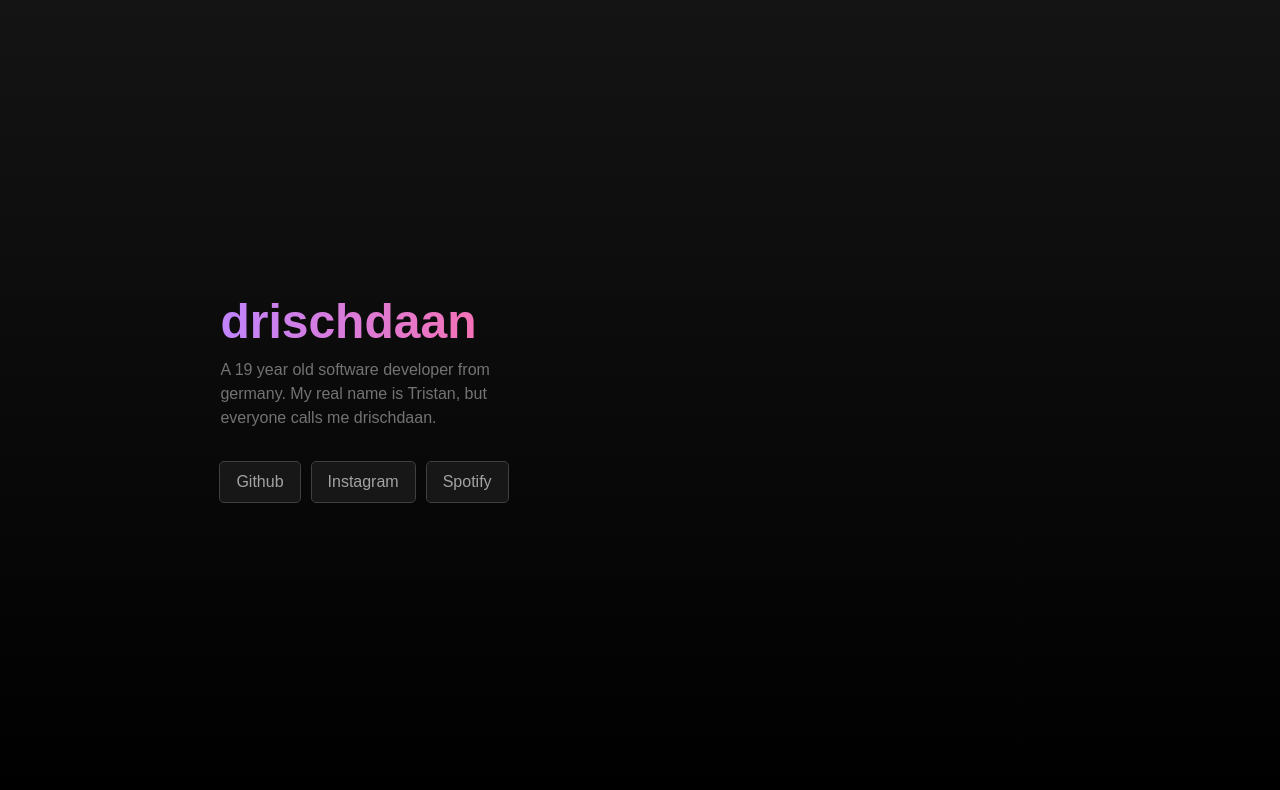
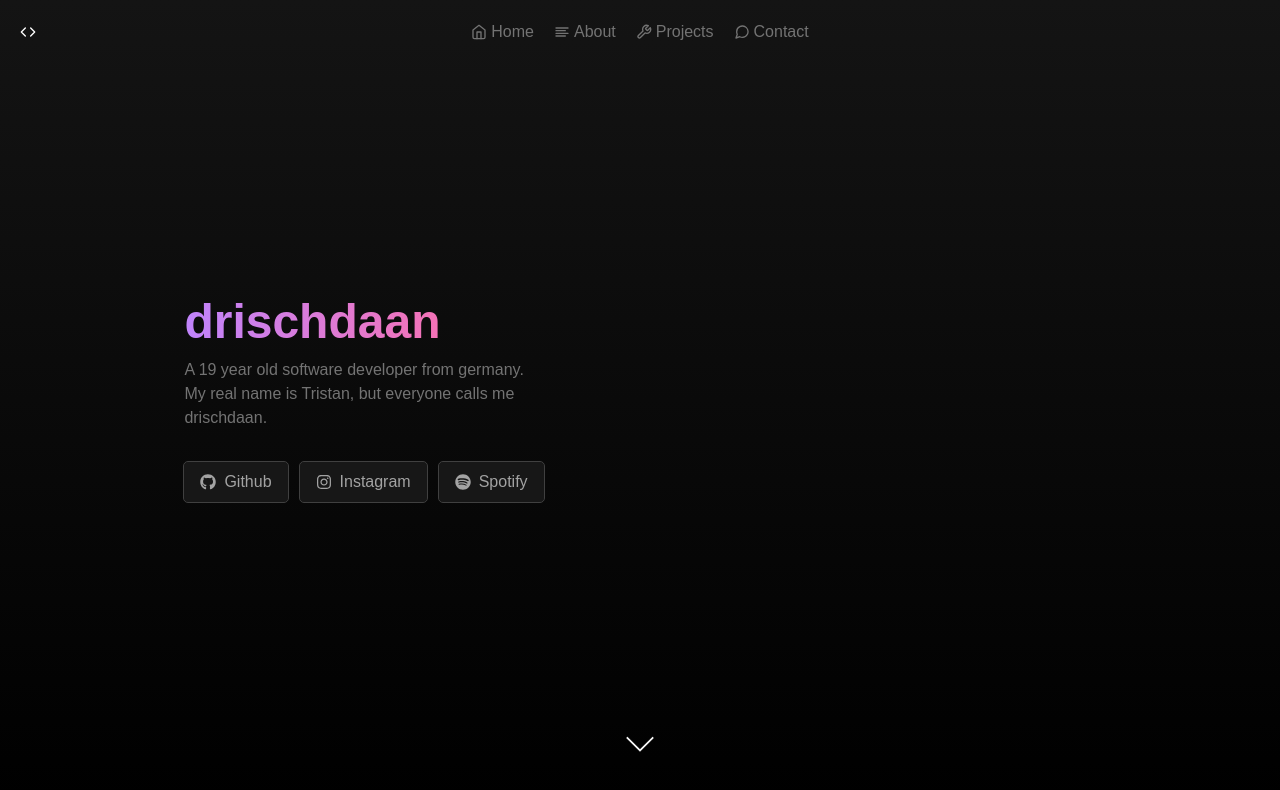
Before and after one commit to Drischdaan/drischdaan.dev, a Next.js app: page / in a window 1280 px wide. Shown: the top 790 px of the page. Built offline with nearby package versions, Linux system fonts and the light colour scheme; a web font is replaced by a local one.

Commit message:
chore: adds header component

```diff
--- /dev/null
+++ b/app/components/Header.tsx
@@ -0,0 +1,35 @@
+import { FiCode, FiHome, FiAlignLeft, FiTool, FiMessageCircle } from 'react-icons/fi';
+import { TbBrandNextjs } from 'react-icons/tb';
+
+export default function Header() {
+  return (
+    <div className="absolute top-0 left-0 w-full grid grid-cols-3 p-5">
+      <div className="flex justify-start items-center">
+        <div className='group cursor-pointer relative'>
+          <FiCode/>
+          <div className='hidden group-hover:block w-[331px] cursor-auto absolute py-2 text-sm'>
+            <div className='p-3 w-full rounded bg-neutral-900 outline outline-1 outline-neutral-700 flex justify-start items-center gap-1'>
+              This website was developed with <TbBrandNextjs className='text-2xl'/> <span className='font-semibold'>NextJs <span className='text-xs'>v13.1.5</span></span>
+            </div>
+          </div>
+        </div>
+      </div>
+      <div className="flex flex-row justify-center items-center">
+        <ul className="flex justify-center items-center gap-5 text-neutral-500">
+          <li className="hover:text-purple-400 cursor-pointer hover:scale-105 transition-all duration-300">
+            <a className='flex justify-center items-center gap-1'><FiHome/>Home</a>
+          </li>
+          <li className="hover:text-purple-400 cursor-pointer hover:scale-105 transition-all duration-300">
+            <a className='flex justify-center items-center gap-1'><FiAlignLeft/>About</a>
+          </li>
+          <li className="hover:text-purple-400 cursor-pointer hover:scale-105 transition-all duration-300">
+            <a className='flex justify-center items-center gap-1'><FiTool/>Projects</a>
+          </li>
+          <li className="hover:text-purple-400 cursor-pointer hover:scale-105 transition-all duration-300">
+            <a className='flex justify-center items-center gap-1'><FiMessageCircle/>Contact</a>
+          </li>
+        </ul>
+      </div>
+    </div>
+  );
+}
--- a/app/home.page.scss
+++ b/app/home.page.scss
@@ -1,3 +1,9 @@
 .social-button {
-  @apply px-4 py-2 text-neutral-400 bg-neutral-900 outline outline-1 outline-neutral-700 rounded hover:bg-neutral-800 transition-colors duration-300;
+  @apply
+    px-4 py-2
+    text-neutral-400 bg-neutral-900 hover:bg-neutral-800
+    outline outline-1 outline-neutral-700
+    rounded transition-colors duration-300
+    flex justify-start items-center gap-2
+  ;
 }
--- a/app/page.tsx
+++ b/app/page.tsx
@@ -1,9 +1,14 @@
 import './home.page.scss';
+
+import { FaGithub, FaInstagram, FaSpotify } from 'react-icons/fa';
+import { TfiAngleDown } from 'react-icons/tfi';
+import Header from './components/Header';
 
 export default async function Home() {
   return (
-    <div className="w-screen h-screen flex justify-center items-center flex-col-reverse md:flex-row">
-      <div className="flex-1 flex justify-center items-start md:items-center px-32 py-10">
+    <div className="w-screen h-screen flex justify-center items-center flex-col-reverse md:flex-row relative">
+      <Header/>
+      <div className="flex-1 flex justify-center items-start md:items-center px-10 sm:px-32 py-10">
         <div className="basis-full lg:basis-3/4 xl:basis-1/2 flex justify-center items-start flex-col gap-3">
           <h1 className="font-bold text-5xl text-transparent bg-clip-text bg-gradient-to-r from-purple-400 to-pink-400">
             drischdaan
@@ -12,16 +17,28 @@ export default async function Home() {
             A 19 year old software developer from germany.
             My real name is Tristan, but everyone calls me drischdaan.
           </p>
-          <div className='mt-5 flex justify-start items-center gap-3'>
-            <a href='https://github.com/Drischdaan' target='_blank' rel='noreferrer' className="social-button">Github</a>
-            <a href='https://instagram.com/drischdaan' target='_blank' rel='noreferrer' className="social-button">Instagram</a>
-            <a href='https://open.spotify.com/user/wqqh06uhneiz0mm94aqsgzhte?si=612ccbedd32541bb' target='_blank' rel='noreferrer' className="social-button">Spotify</a>
+          <div className='mt-5 flex justify-center sm:justify-start items-start sm:items-center flex-row gap-1 sm:gap-3 text-sm sm:text-base'>
+            <a href='https://github.com/Drischdaan' target='_blank' rel='noreferrer' className="social-button">
+              <FaGithub/>
+              Github
+            </a>
+            <a href='https://instagram.com/drischdaan' target='_blank' rel='noreferrer' className="social-button">
+              <FaInstagram/>
+              Instagram
+            </a>
+            <a href='https://open.spotify.com/user/wqqh06uhneiz0mm94aqsgzhte?si=612ccbedd32541bb' target='_blank' rel='noreferrer' className="social-button">
+              <FaSpotify/>
+              Spotify
+            </a>
           </div>
         </div>
       </div>
       <div className="flex-1 flex justify-center items-center p-10">
 
       </div>
+      <div className='absolute bottom-0 mb-10'>
+        <TfiAngleDown className='text-3xl animate-bounce'/>
+      </div>
     </div>
   );
 }
--- a/package.json
+++ b/package.json
@@ -18,6 +18,7 @@
     "next": "13.1.5",
     "react": "18.2.0",
     "react-dom": "18.2.0",
+    "react-icons": "^4.7.1",
     "typescript": "4.9.4"
   },
   "devDependencies": {
```
Also changed, not shown: 1 other file (tests, documents, lock files or other folders).
